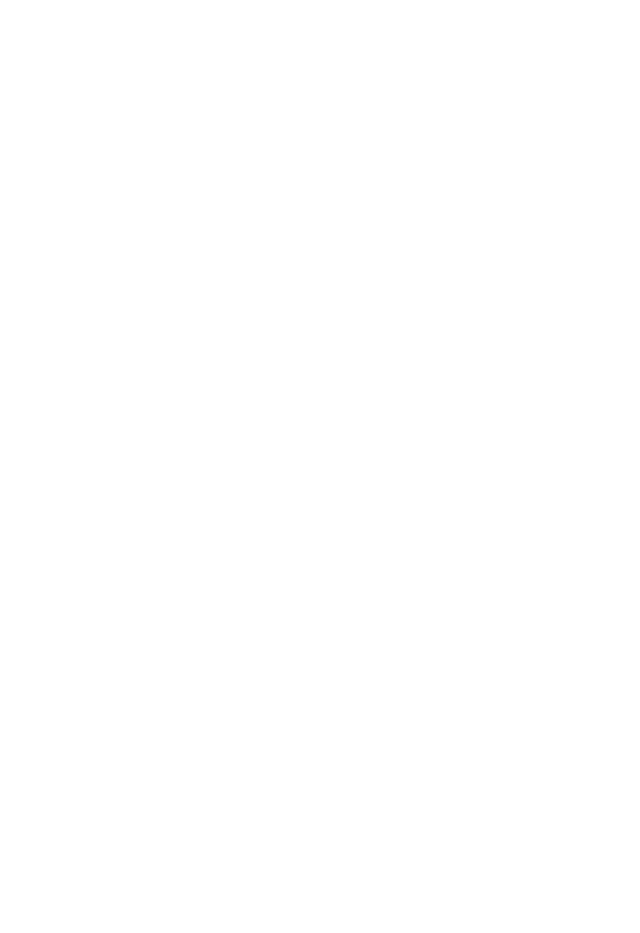
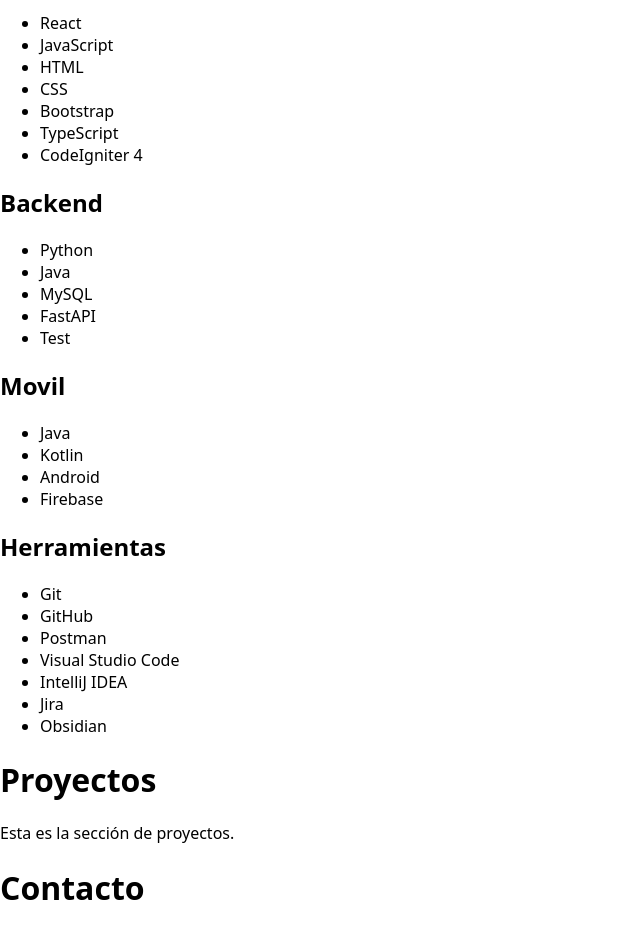
Before and after one commit to Juanplr/Portafolio, a React (Vite) app: page / in a window 1280 px wide. Shown: the part 1720-2653 px from the top of the page, without its empty margins (0-640 px from the left). Before the commit the page ends 1532 px from the top, so only its background shows below. Built offline with nearby package versions, Linux system fonts and the light colour scheme.

Commit message:
Refactor pages

```diff
--- a/src/App.tsx
+++ b/src/App.tsx
@@ -1,7 +1,7 @@
 import { BrowserRouter, Routes, Route } from "react-router-dom"
 import MainLayout from "./layouts/MainLayout"
 
-import Home from "./pages/HomePage/Home"
+import Home from "./pages/Home"
 
 import './App.css'
 
--- a/src/index.css
+++ b/src/index.css
@@ -110,3 +110,7 @@
   background: var(--code-bg);
 }
 */
+body {
+  margin: 0;
+  font-family: system-ui, 'Segoe UI', Roboto, sans-serif;
+}
--- /dev/null
+++ b/src/pages/Contacto.tsx
@@ -0,0 +1,20 @@
+function Contacto() {
+    return (
+        <>
+            <h1>Contacto</h1>
+            <div>
+                <p>Si deseas ponerte en contacto conmigo, puedes enviarme un correo electrónico a <a href="mailto:juanlazarorp@gmail.com">juanlazarorp@gmail.com</a>.</p>
+            </div>
+            <div>
+                <h2>Redes Sociales</h2>
+                <ul>
+                    <li><a href="https://github.com" target="_blank" rel="noopener noreferrer">GitHub</a></li>
+                    <li><a href="https://instagram.com" target="_blank" rel="noopener noreferrer">Instagram</a></li>
+                    <li><a href="https://linkedin.com" target="_blank" rel="noopener noreferrer">LinkedIn</a></li>
+                </ul>
+            </div>
+        </>
+    );
+}
+
+export default Contacto;
--- /dev/null
+++ b/src/pages/Habilidades.tsx
@@ -0,0 +1,64 @@
+function Habilidades() {
+    return (
+        <>
+            <div>
+                <h1>Habilidades</h1>
+            </div>
+            <div>
+                <div>
+                    <h2>Frontend</h2>
+                    <div>
+                        <ul>
+                            <li>React</li>
+                            <li>JavaScript</li>
+                            <li>HTML</li>
+                            <li>CSS</li>
+                            <li>Bootstrap</li>
+                            <li>TypeScript</li>
+                            <li>CodeIgniter 4</li>
+                        </ul>
+                    </div>
+                </div>
+                <div>
+                    <h2>Backend</h2>
+                    <div>
+                        <ul>
+                            <li>Python</li>
+                            <li>Java</li>
+                            <li>MySQL</li>
+                            <li>FastAPI</li>
+                            <li>Test</li>
+                        </ul>
+                    </div>
+                </div>
+                <div>
+                    <h2>Movil</h2>
+                    <div>
+                        <ul>
+                            <li>Java</li>
+                            <li>Kotlin</li>
+                            <li>Android</li>
+                            <li>Firebase</li>
+                        </ul>
+                    </div>
+                </div>
+                <div>
+                    <h2>Herramientas</h2>
+                    <div>
+                        <ul>
+                            <li>Git</li>
+                            <li>GitHub</li>
+                            <li>Postman</li>
+                            <li>Visual Studio Code</li>
+                            <li>IntelliJ IDEA</li>
+                            <li>Jira</li>
+                            <li>Obsidian</li>
+                        </ul>
+                    </div>
+                </div>
+            </div>
+        </>
+    )
+}
+
+export default Habilidades
--- a/src/pages/HomePage/Home.tsx
+++ b/src/pages/Home.tsx
@@ -1,5 +1,8 @@
-import Educacion from "../EducacionPage/Educacion"
-import SobreMi from "../SobreMiPage/SobreMi"
+import Contacto from "./Contacto"
+import Educacion from "./Educacion"
+import Habilidades from "./Habilidades"
+import Proyectos from "./Proyectos"
+import SobreMi from "./SobreMi"
 
 function Home() {
     return (
@@ -11,6 +14,9 @@
 
             <SobreMi />
             <Educacion />
+            <Habilidades />
+            <Proyectos />
+            <Contacto />
         </>
     )
 }
--- /dev/null
+++ b/src/pages/Proyectos.tsx
@@ -0,0 +1,12 @@
+function Proyectos() {
+    return (
+        <>
+        <h1>Proyectos</h1>
+        <div>
+            <p>Esta es la sección de proyectos.</p>
+        </div>
+        </>
+    )
+}
+
+export default Proyectos
```
Also changed, not shown: src/pages/Educacion.tsx (renamed from src/pages/EducacionPage/Educacion.tsx), src/pages/SobreMi.tsx (renamed from src/pages/SobreMiPage/SobreMi.tsx).
